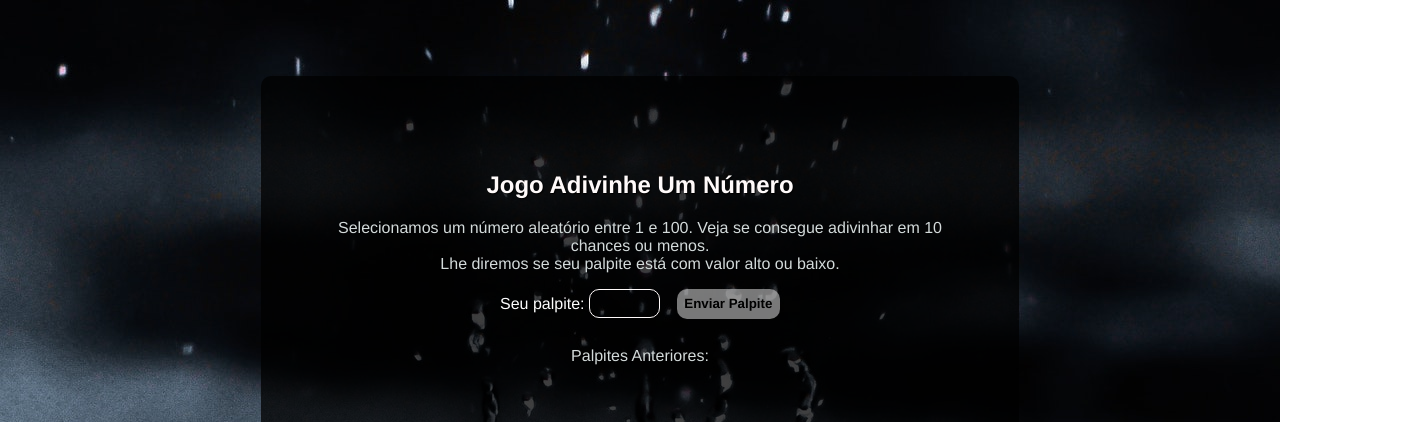
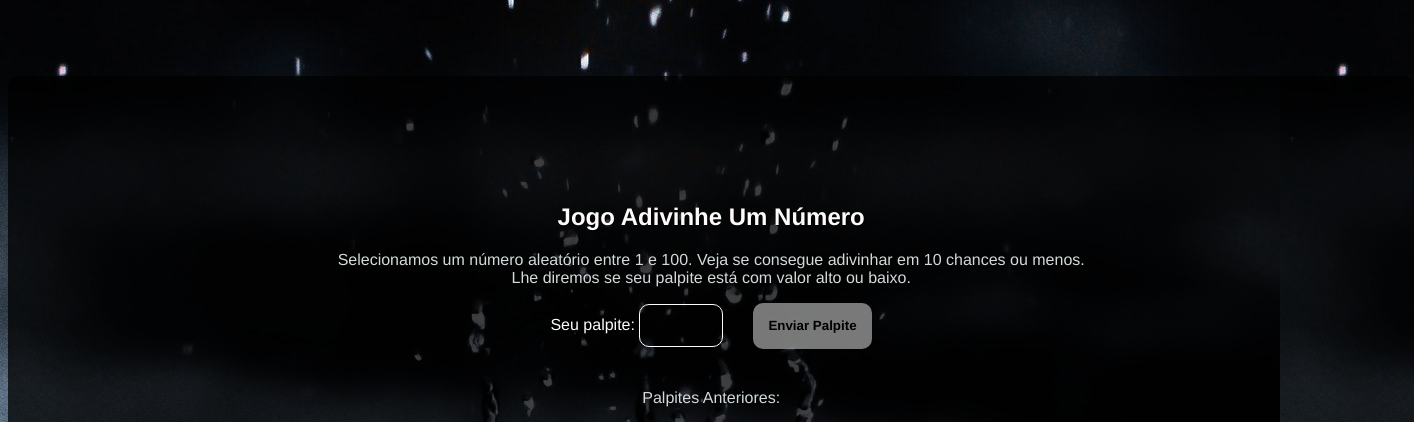
Before and after one commit to ysh-rael/Adivinhe-O-Numero, a plain HTML site: page index.html in a window 1280 px wide. Shown: the top 422 px of the page, 1414 px wide, since content can reach past the window. Drawn offline with Linux system fonts and the light colour scheme.

Commit message:
Update index.html
Alterando widht para min e max

```diff
--- a/index.html
+++ b/index.html
@@ -14,7 +14,8 @@
 		div#jogo {
 			margin: auto;
 			margin-top: 6%;
-			width: 50%;
+                        Min-width:100vw;
+			Max-width: 900px;
 			padding: 5% 5% 1% 5%;
 			background-color: #000000bf;
 			text-align: center;
```
